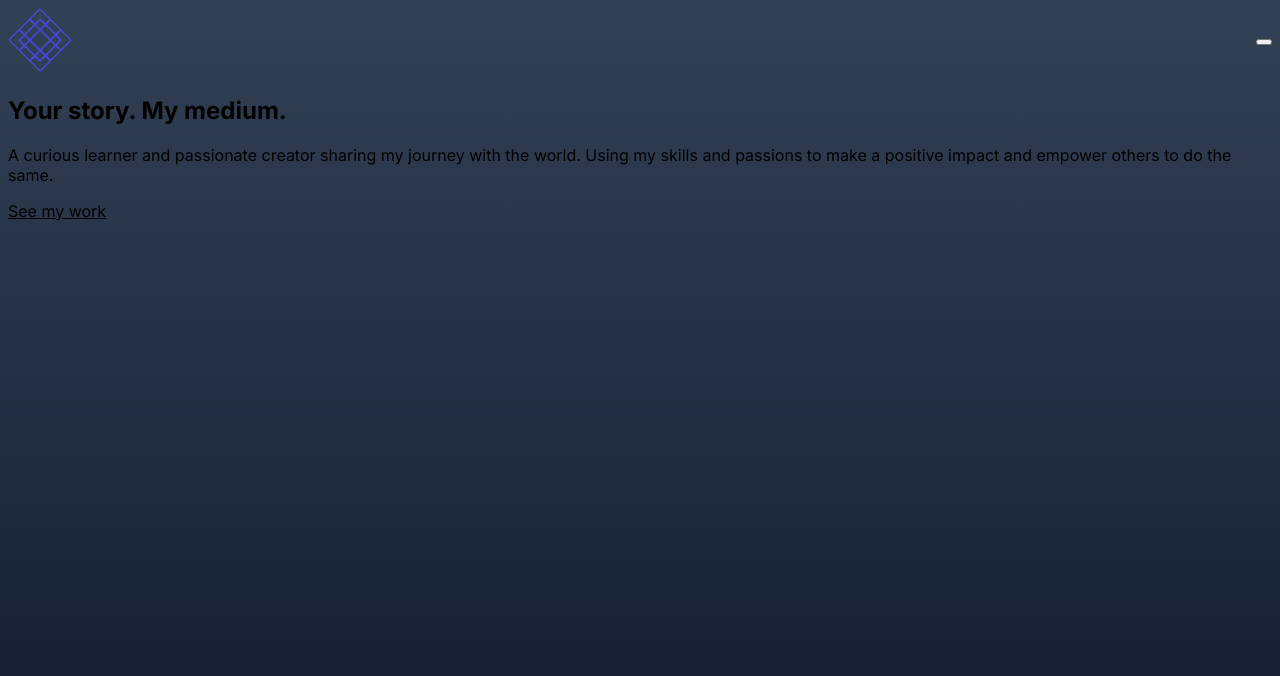
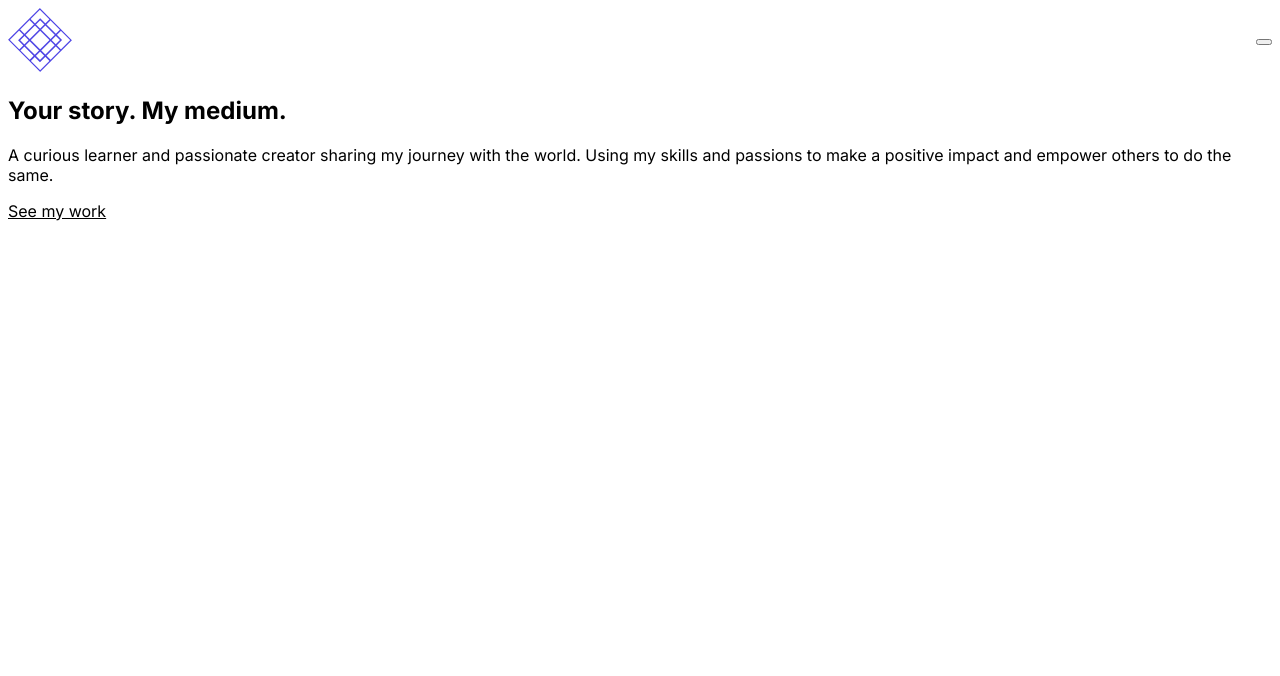
Before and after one commit to asvirts/portfolio, a Next.js app: page / in a window 1280 px wide. Shown: the top 676 px of the page. Built offline with nearby package versions, Linux system fonts and the light colour scheme; grey boxes are pictures that could not be loaded.

Commit message:
bg color

```diff
--- a/src/app/globals.css
+++ b/src/app/globals.css
@@ -18,7 +18,6 @@
 
 body {
   color: rgb(var(--foreground-rgb));
-  background: linear-gradient(to bottom, #334155, #0f172a);
 }
 
 a {
```
